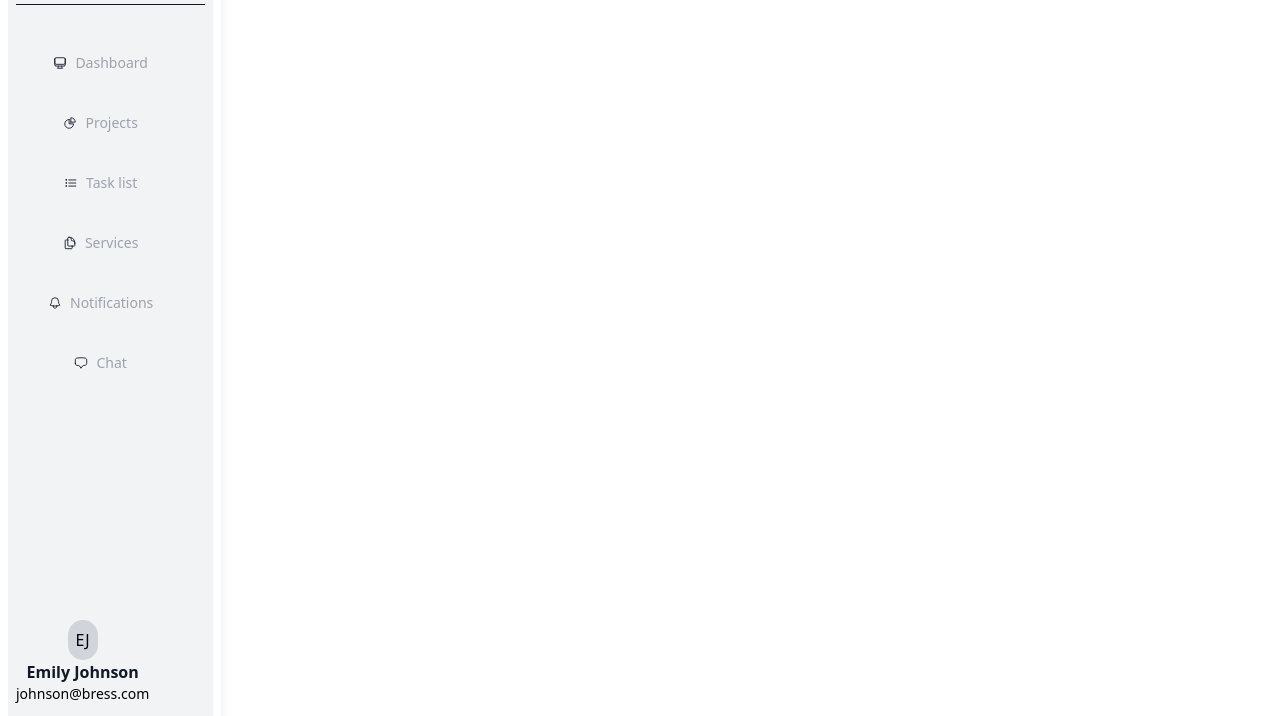
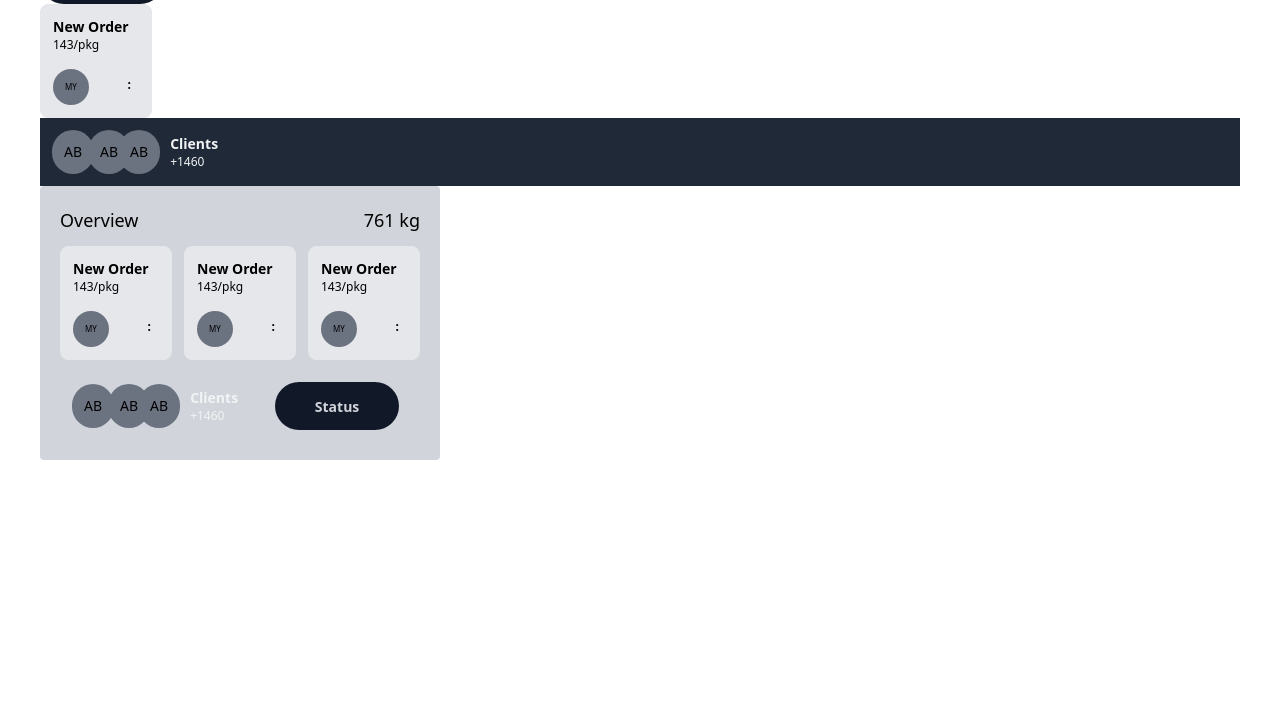
Before and after one commit to faizul123/tailwindcss-ui-elements, a website: page public/index.html in a window 1280 px wide. Shown: the part 84-800 px from the top of the page. Drawn offline with nearby package versions, Linux system fonts and the light colour scheme; files that its build step writes are made by us from their sources.

Commit message:
new card designs added

```diff
--- a/public/index.html
+++ b/public/index.html
@@ -7,100 +7,141 @@
     <link href="./style.css" rel="stylesheet" />
 </head>
 
-<body>
-    <main class="fixed top-0 left-0 shadow-lg p-2">
-        <nav class="p-2 bg-primary h-screen m-0 flex flex-col rounded-lg">
-            <div class="mb-5 p-5 text-left text-2xl text-gray-900 font-bold border-gray-900 border-b-[0.5px]">
-                BRESS
+<body class="px-10 py-10">
+    <div
+        class="px-10 py-3 cursor-pointer inline-block mx-auto my-auto bg-gray-900 rounded-s-3xl rounded-e-3xl text-center">
+        <span class="font-bold text-sm text-gray-300 capitalize">status</span>
+    </div>
+
+    <div class="bg-gray-200 w-28 p-3 rounded-lg border">
+        <div class="mb-4">
+            <div class="flex flex-col">
+                <div class="text-sm font-bold">New Order</div>
+                <div class="text-xs font-light">143/pkg</div>
             </div>
-            <div class="pl-5 pr-10 text-sm text-gray-400">
-                <div
-                    class="flex justify-center items-center text-left cursor-pointer p-3 rounded-3xl mt-4 hover:text-primary hover:bg-gray-900">
-                    <div class="mr-1 text-gray-900 hover:text-primary w-[14px]">
-                        <svg fill="none" stroke="currentColor" stroke-width="1.5" viewBox="0 0 24 24"
-                            xmlns="http://www.w3.org/2000/svg" aria-hidden="true">
-                            <path stroke-linecap="round" stroke-linejoin="round"
-                                d="M9 17.25v1.007a3 3 0 01-.879 2.122L7.5 21h9l-.621-.621A3 3 0 0115 18.257V17.25m6-12V15a2.25 2.25 0 01-2.25 2.25H5.25A2.25 2.25 0 013 15V5.25m18 0A2.25 2.25 0 0018.75 3H5.25A2.25 2.25 0 003 5.25m18 0V12a2.25 2.25 0 01-2.25 2.25H5.25A2.25 2.25 0 013 12V5.25">
-                            </path>
-                        </svg>
+        </div>
+        <div class="mt-4">
+            <div class="flex justify-between">
+                <div class="p-3 bg-gray-500 text-[8px] rounded-full">MY</div>
+                <div class="p-2 text-xs font-bold hover:rounded-full">:</div>
+            </div>
+        </div>
+    </div>
+
+    <div class="flex justify-start bg-gray-800">
+
+        <div class="ml-3">
+            <div class="p-3 my-3 text-sm bg-gray-500 rounded-full">
+                AB
+            </div>
+        </div>
+
+
+        <div class="mx-[-6px]">
+            <div class="p-3 my-3 text-sm bg-gray-500 rounded-full">
+                AB
+            </div>
+        </div>
+
+
+        <div class="mx-[-6px]">
+            <div class="p-3 my-3 text-sm bg-gray-500 rounded-full">
+                AB
+            </div>
+        </div>
+        <div class="flex flex-col mx-4 pt-4">
+            <div class="text-sm text-primary font-bold">Clients</div>
+            <div class="text-xs text-primary font-light">+1460</div>
+        </div>
+    </div>
+
+    <!-- Card -->
+    <div class="mx-auto my-auto">
+        <div class=" bg-gray-300 p-5 inline-block rounded"><!-- Card container -->
+            <div class="flex justify-between"> <!-- Card Header-->
+                <div class="text-lg">Overview</div>
+                <div class="text-lg">761 kg</div>
+            </div>
+            <div class="flex my-3 justify-evenly gap-x-3"> <!-- Main Content -->
+                <div class="bg-gray-200 w-28 p-3 rounded-lg border">
+                    <div class="mb-4">
+                        <div class="flex flex-col">
+                            <div class="text-sm font-bold">New Order</div>
+                            <div class="text-xs font-extralight">143/pkg</div>
+                        </div>
                     </div>
-                    <div class="pl-1">Dashboard</div>
+                    <div class="mt-4">
+                        <div class="flex justify-between">
+                            <div class="p-3 bg-gray-500 text-[8px] rounded-full">MY</div>
+                            <div class="p-2 text-xs font-bold hover:rounded-full">:</div>
+                        </div>
+                    </div>
+                </div>
+
+                <div class="bg-gray-200 w-28 p-3 rounded-lg border">
+                    <div class="mb-4">
+                        <div class="flex flex-col">
+                            <div class="text-sm font-bold">New Order</div>
+                            <div class="text-xs font-extralight">143/pkg</div>
+                        </div>
+                    </div>
+                    <div class="mt-4">
+                        <div class="flex justify-between">
+                            <div class="p-3 bg-gray-500 text-[8px] rounded-full">MY</div>
+                            <div class="p-2 text-xs font-bold hover:rounded-full">:</div>
+                        </div>
+                    </div>
+                </div>
+
+                <div class="bg-gray-200 w-28 p-3 rounded-lg border">
+                    <div class="mb-4">
+                        <div class="flex flex-col">
+                            <div class="text-sm font-bold">New Order</div>
+                            <div class="text-xs font-extralight">143/pkg</div>
+                        </div>
+                    </div>
+                    <div class="mt-4">
+                        <div class="flex justify-between">
+                            <div class="p-3 bg-gray-500 text-[8px] rounded-full">MY</div>
+                            <div class="p-2 text-xs font-bold hover:rounded-full">:</div>
+                        </div>
+                    </div>
+                </div>
+
+            </div>
+            <div class="flex justify-between">
+                <div class="flex justify-start"><!-- footer -->
+                    <div class="ml-3">
+                        <div class="p-3 my-3 text-sm bg-gray-500 rounded-full">
+                            AB
+                        </div>
+                    </div>
+
+
+                    <div class="mx-[-6px]">
+                        <div class="p-3 my-3 text-sm bg-gray-500 rounded-full">
+                            AB
+                        </div>
+                    </div>
+
+
+                    <div class="mx-[-6px]">
+                        <div class="p-3 my-3 text-sm bg-gray-500 rounded-full">
+                            AB
+                        </div>
+                    </div>
+                    <div class="flex flex-col mx-4 pt-4">
+                        <div class="text-sm text-primary font-bold">Clients</div>
+                        <div class="text-xs text-primary font-light">+1460</div>
+                    </div>
                 </div>
                 <div
-                    class="flex justify-center items-center text-left cursor-pointer p-3 rounded-3xl mt-4 hover:text-primary hover:bg-gray-900">
-                    <div class="mr-1 text-gray-900 hover:text-primary w-[14px]">
-                        <svg fill="none" stroke="currentColor" stroke-width="1.5" viewBox="0 0 24 24"
-                            xmlns="http://www.w3.org/2000/svg" aria-hidden="true">
-                            <path stroke-linecap="round" stroke-linejoin="round"
-                                d="M10.5 6a7.5 7.5 0 107.5 7.5h-7.5V6z"></path>
-                            <path stroke-linecap="round" stroke-linejoin="round"
-                                d="M13.5 10.5H21A7.5 7.5 0 0013.5 3v7.5z"></path>
-                        </svg>
-                    </div>
-                    <div class="pl-1">Projects</div>
-                </div>
-                <div
-                    class="flex justify-center items-center text-left cursor-pointer p-3 rounded-3xl mt-4 hover:text-primary hover:bg-gray-900">
-                    <div class="mr-1 text-gray-900 hover:text-primary w-[14px]">
-                        <svg fill="none" stroke="currentColor" stroke-width="1.5" viewBox="0 0 24 24"
-                            xmlns="http://www.w3.org/2000/svg" aria-hidden="true">
-                            <path stroke-linecap="round" stroke-linejoin="round"
-                                d="M8.25 6.75h12M8.25 12h12m-12 5.25h12M3.75 6.75h.007v.008H3.75V6.75zm.375 0a.375.375 0 11-.75 0 .375.375 0 01.75 0zM3.75 12h.007v.008H3.75V12zm.375 0a.375.375 0 11-.75 0 .375.375 0 01.75 0zm-.375 5.25h.007v.008H3.75v-.008zm.375 0a.375.375 0 11-.75 0 .375.375 0 01.75 0z">
-                            </path>
-                        </svg>
-                    </div>
-                    <div class="pl-1">Task list</div>
-                </div>
-                <div
-                    class="flex justify-center items-center text-left cursor-pointer p-3 rounded-3xl mt-4 hover:text-primary hover:bg-gray-900">
-                    <div class="mr-1 text-gray-900 hover:text-primary w-[14px]">
-                        <svg fill="none" stroke="currentColor" stroke-width="1.5" viewBox="0 0 24 24"
-                            xmlns="http://www.w3.org/2000/svg" aria-hidden="true">
-                            <path stroke-linecap="round" stroke-linejoin="round"
-                                d="M15.75 17.25v3.375c0 .621-.504 1.125-1.125 1.125h-9.75a1.125 1.125 0 01-1.125-1.125V7.875c0-.621.504-1.125 1.125-1.125H6.75a9.06 9.06 0 011.5.124m7.5 10.376h3.375c.621 0 1.125-.504 1.125-1.125V11.25c0-4.46-3.243-8.161-7.5-8.876a9.06 9.06 0 00-1.5-.124H9.375c-.621 0-1.125.504-1.125 1.125v3.5m7.5 10.375H9.375a1.125 1.125 0 01-1.125-1.125v-9.25m12 6.625v-1.875a3.375 3.375 0 00-3.375-3.375h-1.5a1.125 1.125 0 01-1.125-1.125v-1.5a3.375 3.375 0 00-3.375-3.375H9.75">
-                            </path>
-                        </svg>
-                    </div>
-                    <div class="pl-1">Services</div>
-                </div>
-                <div
-                    class="flex justify-center items-center text-left cursor-pointer p-3 rounded-3xl mt-4 hover:text-primary hover:bg-gray-900">
-                    <div class="mr-1 text-gray-900 hover:text-primary w-[14px]">
-                        <svg fill="none" stroke="currentColor" stroke-width="1.5" viewBox="0 0 24 24"
-                            xmlns="http://www.w3.org/2000/svg" aria-hidden="true">
-                            <path stroke-linecap="round" stroke-linejoin="round"
-                                d="M14.857 17.082a23.848 23.848 0 005.454-1.31A8.967 8.967 0 0118 9.75v-.7V9A6 6 0 006 9v.75a8.967 8.967 0 01-2.312 6.022c1.733.64 3.56 1.085 5.455 1.31m5.714 0a24.255 24.255 0 01-5.714 0m5.714 0a3 3 0 11-5.714 0">
-                            </path>
-                        </svg>
-                    </div>
-                    <div class="pl-1">Notifications</div>
-                </div>
-                <div
-                    class="flex justify-center items-center text-left cursor-pointer p-3 rounded-3xl mt-4 hover:text-primary hover:bg-gray-900">
-                    <div class="mr-1 text-gray-900 hover:text-primary w-[14px]">
-                        <svg fill="none" stroke="currentColor" stroke-width="1.5" viewBox="0 0 24 24"
-                            xmlns="http://www.w3.org/2000/svg" aria-hidden="true">
-                            <path stroke-linecap="round" stroke-linejoin="round"
-                                d="M2.25 12.76c0 1.6 1.123 2.994 2.707 3.227 1.068.157 2.148.279 3.238.364.466.037.893.281 1.153.671L12 21l2.652-3.978c.26-.39.687-.634 1.153-.67 1.09-.086 2.17-.208 3.238-.365 1.584-.233 2.707-1.626 2.707-3.228V6.741c0-1.602-1.123-2.995-2.707-3.228A48.394 48.394 0 0012 3c-2.392 0-4.744.175-7.043.513C3.373 3.746 2.25 5.14 2.25 6.741v6.018z">
-                            </path>
-                        </svg>
-                    </div>
-                    <div class="pl-1">Chat</div>
+                    class="px-10 py-3 cursor-pointer inline-block mx-auto my-auto bg-gray-900 rounded-s-3xl rounded-e-3xl text-center">
+                    <span class="font-bold text-sm text-gray-300 capitalize">status</span>
                 </div>
             </div>
-            <div class="fixed mt-16 bottom-3 mx-auto">
-                <div class="flex flex-col">
-                    <div class="bg-gray-300 m-auto p-2 rounded-full">
-                        EJ
-                    </div>
-                    <div class="flex flex-col text-center">
-                        <div class="font-semibold text-gray-900">Emily Johnson</div>
-                        <div class="text-sm font-light">johnson@bress.com</div>
-                    </div>
-                </div>
-            </div>
-        </nav>
-    </main>
+        </div>
+    </div>
 </body>
 
 </html>
```
Also changed, not shown: public/card2.html (added, +51 -0 lines), public/sidebar.html (added, +106 -0 lines).
